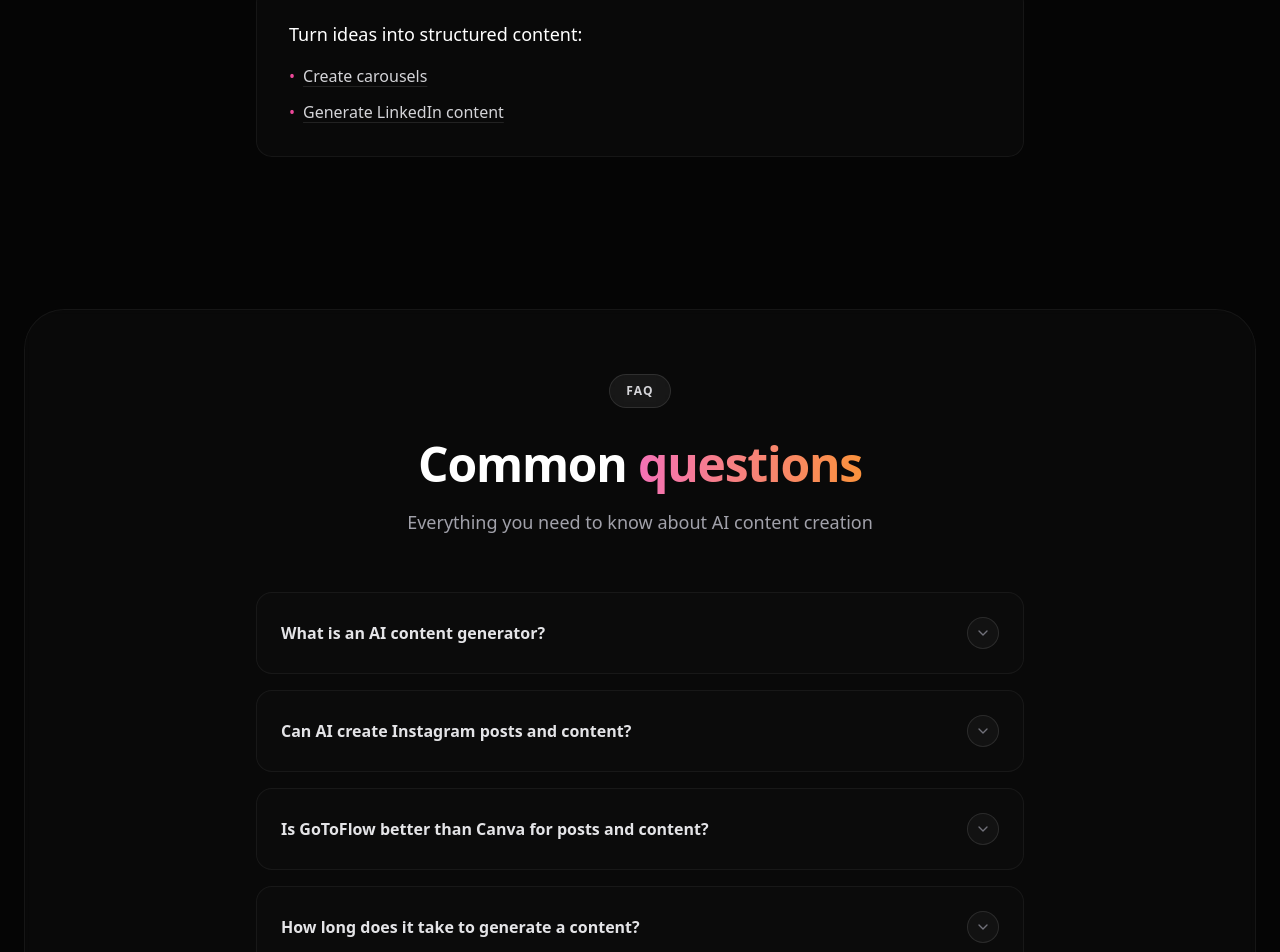
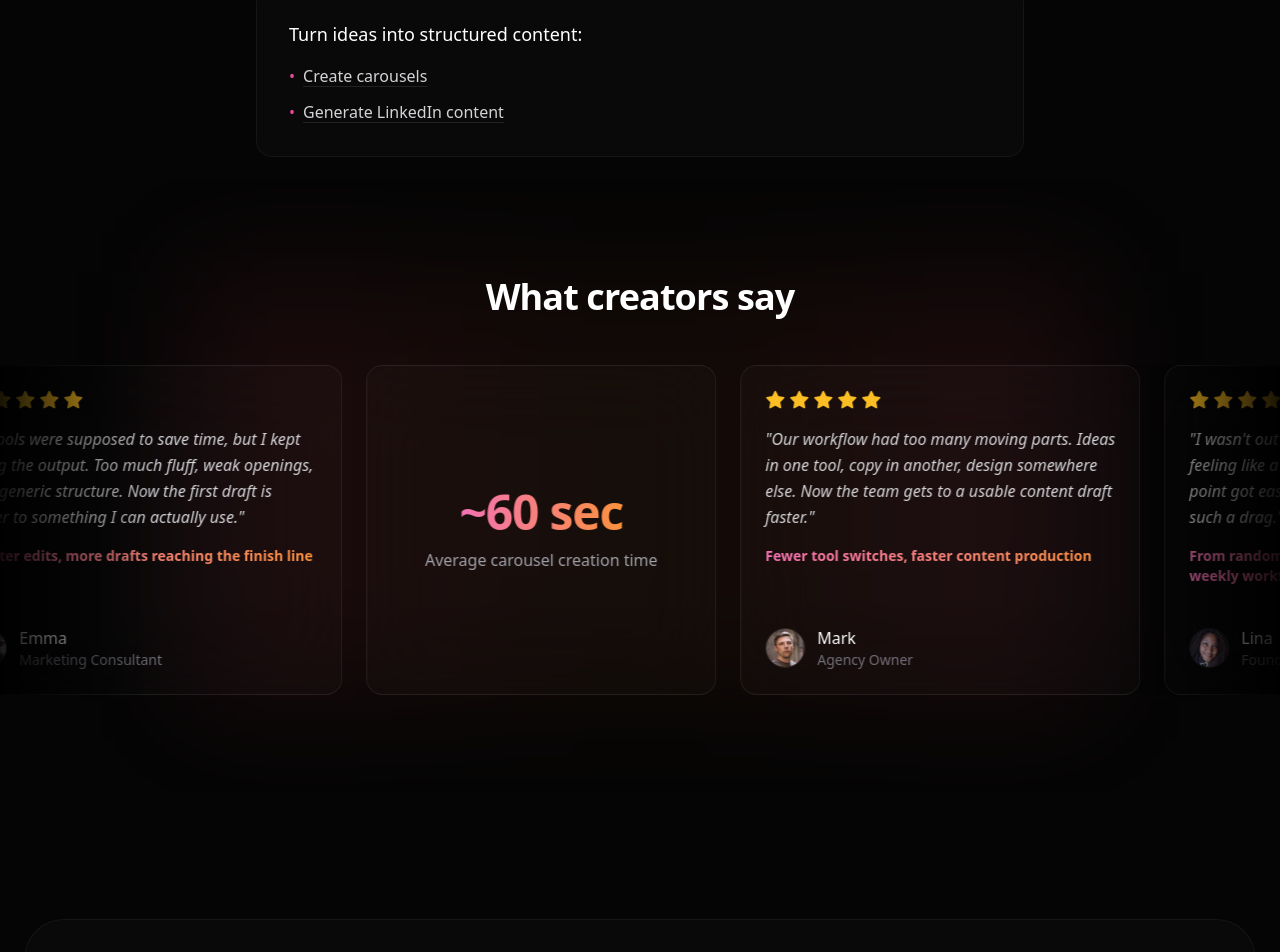
Before and after one commit to matteimikeska49-bot/gtf, a React (Vite) app: page /ai-content-generator in a window 1280 px wide. Shown: the part 6394-7346 px from the top of the page. Built offline with nearby package versions, Linux system fonts and the light colour scheme.

Commit message:
Add English testimonials to tool pages

```diff
--- a/src/components/AIContentPage.jsx
+++ b/src/components/AIContentPage.jsx
@@ -6,6 +6,7 @@ import { Header } from './Header';
 import { Footer } from './Footer';
 import { MainLayout } from './MainLayout';
 import { CookieBanner } from './CookieBanner';
+import { TestimonialsSection } from './TestimonialsSection';
 import { useIsMobile } from '../hooks/useIsMobile';
 
 
@@ -508,6 +509,7 @@ export const AIContentPage = () => (
         </ul>
       </div>
     </section>
+    <TestimonialsSection />
     <ContentFAQ />
     <ContentBottomCTA />
     <Footer />
--- a/src/components/CarouselPage.jsx
+++ b/src/components/CarouselPage.jsx
@@ -4,6 +4,7 @@ import { Header } from './Header';
 import { Footer } from './Footer';
 import { MainLayout } from './MainLayout';
 import { CookieBanner } from './CookieBanner';
+import { TestimonialsSection } from './TestimonialsSection';
 import { SEOHead, CarouselHero, CarouselShowcase, CarouselProblem, CarouselComparison } from './carousel/CarouselSections';
 import { CarouselHowItWorks, CarouselDifferentiation, CarouselSEOBlock, CarouselFAQ, CarouselBottomCTA } from './carousel/CarouselSections2';
 
@@ -28,6 +29,7 @@ export const CarouselPage = () => (
         </ul>
       </div>
     </section>
+    <TestimonialsSection />
     <CarouselFAQ />
     <CarouselBottomCTA />
     <Footer />
--- a/src/components/InstagramPostPage.jsx
+++ b/src/components/InstagramPostPage.jsx
@@ -6,6 +6,7 @@ import { Header } from './Header';
 import { Footer } from './Footer';
 import { MainLayout } from './MainLayout';
 import { CookieBanner } from './CookieBanner';
+import { TestimonialsSection } from './TestimonialsSection';
 import { useIsMobile } from '../hooks/useIsMobile';
 
 
@@ -508,6 +509,7 @@ export const InstagramPostPage = () => (
         </ul>
       </div>
     </section>
+    <TestimonialsSection />
     <PostFAQ />
     <PostBottomCTA />
     <Footer />
--- a/src/components/LinkedInCarouselPage.jsx
+++ b/src/components/LinkedInCarouselPage.jsx
@@ -5,6 +5,7 @@ import { Header } from './Header';
 import { Footer } from './Footer';
 import { MainLayout } from './MainLayout';
 import { CookieBanner } from './CookieBanner';
+import { TestimonialsSection } from './TestimonialsSection';
 import { Link } from 'react-router-dom';
 import { useIsMobile } from '../hooks/useIsMobile';
 
@@ -514,6 +515,7 @@ export const LinkedInCarouselPage = () => (
         </ul>
       </div>
     </section>
+    <TestimonialsSection />
     <LICarouselFAQ />
     <LICarouselBottomCTA />
     <Footer />
```
Also changed, not shown: 15 other files (tests, documents, lock files or other folders).
